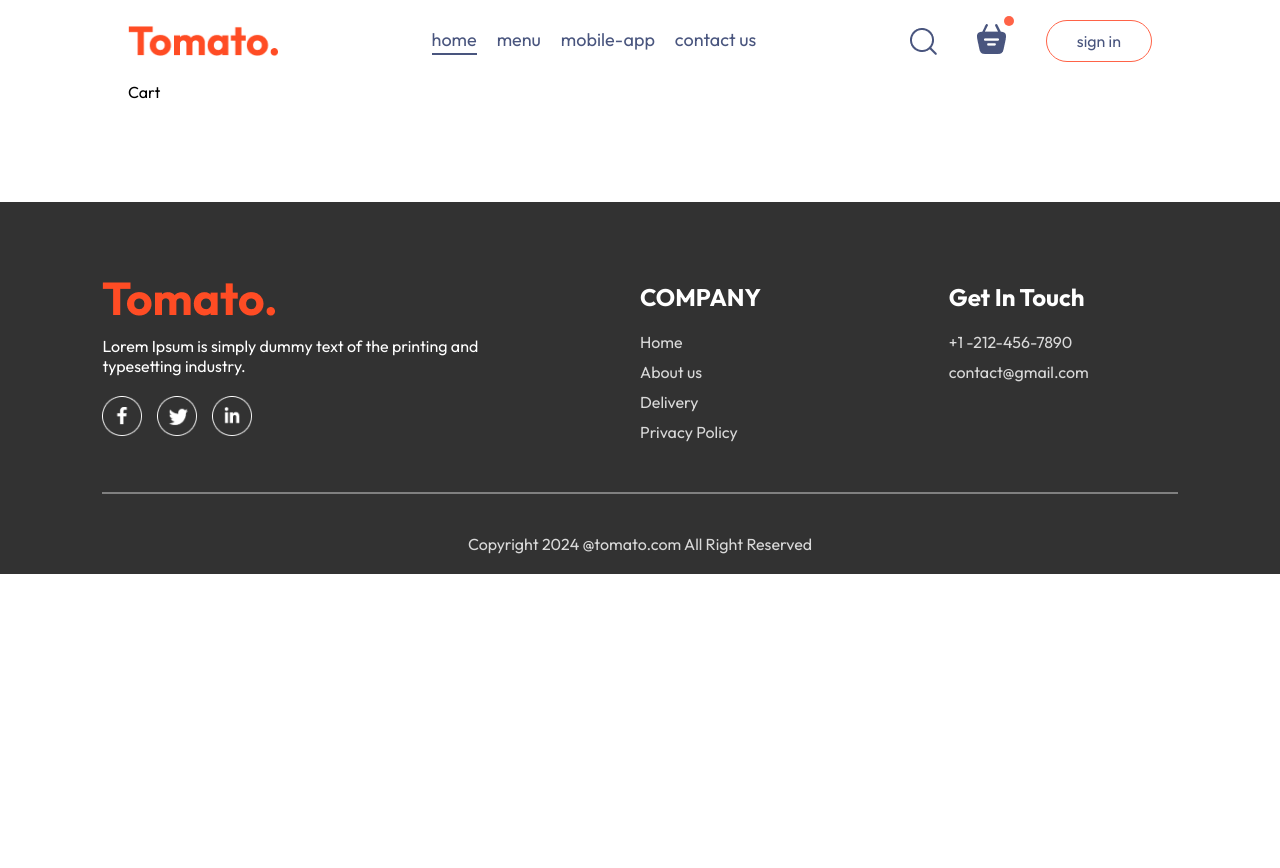
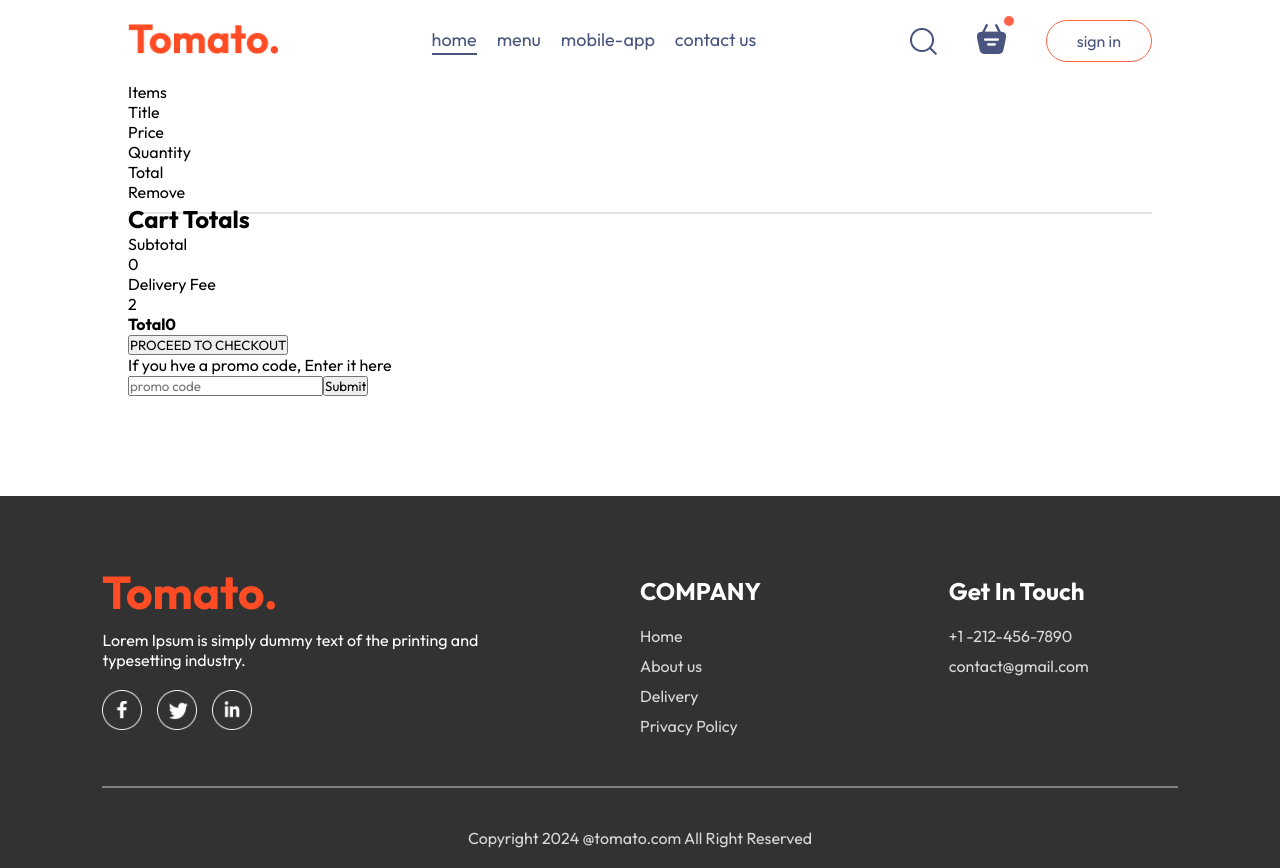
Before and after one commit to dacharch/Food-Website_PureCSS, a React (Create React App) app: page /cart in a window 1280 px wide. Before the commit the page ends 800 px from the top, so only its background shows below. Built offline with nearby package versions, Linux system fonts and the light colour scheme.

Commit message:
Bugs Fixing

```diff
--- a/src/components/FoodDisplay/FoodDisplay.js
+++ b/src/components/FoodDisplay/FoodDisplay.js
@@ -1,13 +1,16 @@
 import React, { useContext } from 'react'
+
+import FoodItem from '../FoodItem/FoodItem';
 import "./FoodDisplay.css"
-import { StoreContext } from '../../context/StoreContext'
-import FoodItem from '../FoodItem/FoodItem';
+import { ContextState } from '../../context/StoreContext';
+
+
 
 
 
 const FoodDisplay = ({category}) => {
 
-  const {food_list} = useContext(StoreContext) ;
+  const {food_list} = ContextState() ;
 
   return (
     <div className='food-display' id="food-display">
--- a/src/components/FoodItem/FoodItem.js
+++ b/src/components/FoodItem/FoodItem.js
@@ -1,12 +1,12 @@
 import React, {useContext} from 'react'
 
 import { assets } from '../../assets/assets'
-import { StoreContext } from '../../context/StoreContext';
+import { ContextState} from '../../context/StoreContext';
 import "./FoodItem.css";
 
 const FoodItem = ({id,name,price,description,image}) => {
 
- const {cartItems,addToCart,removeFromCart} = useContext(StoreContext) ;
+ const {cartItems,addToCart,removeFromCart} = ContextState() ;
 
   return (
     <div className='food-item'>
--- a/src/components/NavBar/NavBar.js
+++ b/src/components/NavBar/NavBar.js
@@ -9,26 +9,54 @@
   const [menu,setMenu] =useState("home") ;
 
   return (
-    <div className='navbar'>
-        <img src={assets.logo} alt="" className='logo' />
-        <ul className='navbar-menu'>
-            <Link to="/" onClick={()=>setMenu("home")} className={menu==="home"?"active":""}>home</Link>
-            <a href="#explore-menu" onClick={()=>setMenu("menu")}className={menu==="menu"?"active":""}>menu</a>
-            <a  href="#app-download"onClick={()=>setMenu("mobile-app")}className={menu==="mobile-app"?"active":""}>mobile-app</a>
-            <a href="#footer"onClick={()=>setMenu("contact-us")}className={menu ==="contact-us"?"active":""}>contact us</a>
-        </ul>
+    <div className="navbar">
+      <Link to="/">
+        <img src={assets.logo} alt="" className="logo" />
+      </Link>
+      <ul className="navbar-menu">
+        <Link
+          to="/"
+          onClick={() => setMenu("home")}
+          className={menu === "home" ? "active" : ""}
+        >
+          home
+        </Link>
+        <a
+          href="#explore-menu"
+          onClick={() => setMenu("menu")}
+          className={menu === "menu" ? "active" : ""}
+        >
+          menu
+        </a>
+        <a
+          href="#app-download"
+          onClick={() => setMenu("mobile-app")}
+          className={menu === "mobile-app" ? "active" : ""}
+        >
+          mobile-app
+        </a>
+        <a
+          href="#footer"
+          onClick={() => setMenu("contact-us")}
+          className={menu === "contact-us" ? "active" : ""}
+        >
+          contact us
+        </a>
+      </ul>
 
-        <div className='navbar-right'>
-           <img src={assets.search_icon} alt="" />
-           <div className='navbar-search-icon'>
-            <img src={assets.basket_icon} alt=""/>
-            <div className='dot'> </div>
-           </div>
-           <button onClick={()=>setShowLogin(true)}>sign in</button>
+      <div className="navbar-right">
+        <img src={assets.search_icon} alt="" />
+        <div className="navbar-search-icon">
+          <Link to="/cart">
+            <img src={assets.basket_icon} alt="" />
+          </Link>
+
+          <div className="dot"> </div>
         </div>
-
+        <button onClick={() => setShowLogin(true)}>sign in</button>
+      </div>
     </div>
-  )
+  );
 }
 
 export default NavBar
--- a/src/components/pages/Cart/Cart.css
+++ b/src/components/pages/Cart/Cart.css
@@ -0,0 +1,96 @@
+.cart{
+    margin-top:100px ;
+
+}
+.cart-items-title{
+    display: grid;
+    grid-template-columns: 1fr 1.5fr 1fr 1fr 1fr 0.5fr;
+    align-items: center;
+    color:gray ;
+    font-size: max(1vw,12px);
+
+}
+.cart-items-item{
+    margin:10px 0px ;
+    color:black ;
+}
+.cart-items-item img{
+    width:50px ;
+}
+.cart hr{
+    height: 1px;
+    background-color: #e2e2e2;
+    border: none;
+}
+.cart-items-item .cross{
+    cursor: pointer;
+}
+
+.cart-bottom{
+    margin:80px ;
+    display: flex;
+    justify-content: space-between;
+    gap:max(12vw,20px) ;
+}
+.cart-total{
+    flex:1 ;
+    display: flex;
+    flex-direction: column;
+    gap:20px ;
+}
+.cart-total-details{
+    display: flex ;
+    justify-content: space-between;
+    color:#555 ;
+}
+.cart-total hr{
+    margin:10px 0px;
+}
+.cart-total button{
+    border:none ;
+    color:white ;
+    background-color: tomato;
+    width:max(15vw,200px) ;
+    padding:12px 0px ;
+    border-radius: 4px;
+    cursor: pointer;
+}
+.cart-promocode{
+    flex:1 ;
+}
+.cart-promocode p{
+    color:#555 ;
+
+}
+.cart-promocode-input {
+    margin-top:10px;
+    display:flex ;
+    justify-content: space-between;
+    align-items: center;
+    background-color: #eaeaea;
+    border-radius: 4px;
+}
+.cart-promocode-input input{
+    background: transparent;
+    border: none;
+    outline: none;
+    padding-left:10px ;
+}
+.cart-promocode-input button{
+    width:max(10vw,150px) ;
+    padding:12px 5px ;
+    background-color:black ;
+    border:none ;
+    color:white ;
+    border-radius: 4px;
+
+}
+
+@media (max-width:750px){
+    .cart-bottom{
+        flex-direction: column-reverse;
+    }
+    .cart-promocode{
+        justify-content: start;
+    }
+}
--- a/src/components/pages/Cart/Cart.js
+++ b/src/components/pages/Cart/Cart.js
@@ -1,9 +1,74 @@
-import React from 'react'
+import React, { useContext } from 'react'
 
+import  { ContextState } from "../../../context/StoreContext"
 
 
 export const Cart = () => {
+  const{cartItems,removeFromCart ,food_list } = ContextState() ;
+
   return (
-    <div>Cart</div>
-  )
+    <div className="cart">
+      <div className="cart-items">
+        <div className="cart-items-title">
+          <p>Items</p>
+          <p>Title</p>
+          <p>Price</p>
+          <p>Quantity</p>
+          <p>Total</p>
+          <p>Remove</p>
+        </div>
+        <br />
+        <hr />
+        {food_list.map((item, index) => {
+          if (cartItems[item._id] > 0) {
+            return (
+              <div>
+                <div className="cart-items-title cart-items-item">
+                  <img src={item.image} alt="" />
+                  <p>{item.name}</p>
+                  <p>${item.price}</p>
+                  <p>{cartItems[item.id]}</p>
+                  <p>{item.price * cartItems[item._id]}</p>
+                  <p onClick={() => removeFromCart(item._id)} className="cross">
+                    x
+                  </p>
+                </div>
+                <hr />
+              </div>
+            );
+          }
+        })}
+      </div>
+      <div className="cart-bottom">
+        <div className="cart-total">
+          <h2>Cart Totals</h2>
+          <div>
+            <div className="cart-total-details">
+              <p>Subtotal</p>
+              <p>{0}</p>
+            </div>
+            <div className="cart-total-details">
+              <p>Delivery Fee</p>
+              <p>{2}</p>
+            </div>
+            <div className="cart-total-details">
+              <b>Total</b>
+              <b>{0}</b>
+            </div>
+          </div>
+          <button>PROCEED TO CHECKOUT</button>
+        </div>
+        <div className='cart-promocode'>
+           <div>
+              <p>If you hve a promo code, Enter it here</p>
+              <div className='cart-promocode-input'>
+                  <input type="text"  placeholder='promo code'/>
+                  <button>Submit</button>
+              </div>
+           </div>
+
+        </div>
+      </div>
+    </div>
+  );
 }
--- a/src/components/pages/PlaceOrder/PlaceOrder.js
+++ b/src/components/pages/PlaceOrder/PlaceOrder.js
@@ -3,9 +3,8 @@
 
 
 const PlaceOrder = () => {
-  return (
-    <div>PlaceOrder</div>
-  )
+
+  return <div>PlaceOrder</div>;
 }
 
 export default PlaceOrder
--- a/src/context/StoreContext.js
+++ b/src/context/StoreContext.js
@@ -1,10 +1,10 @@
-import { createContext, useEffect, useState } from "react";
+import { createContext, useContext, useState } from "react";
 import { food_list } from "../assets/assets";
 
 
-export const StoreContext = createContext() ;
+const StoreContext = createContext() ;
 
-const StoreContextProvider = (props) =>{
+const StoreContextProvider = ({children}) =>{
 
     const [cartItems,setCartItems] = useState({}) ;
 
@@ -20,25 +20,26 @@
       setCartItems((prev)=>({...prev,[itemId]:prev[itemId]-1}))
     }
 
-    useEffect(()=>{
-       console.log(cartItems) ;
-    },[])
 
 
 
-     const contextValue ={
-        food_list,
-        cartItems,
-        setCartItems,
-        addToCart,
-        removeFromCart
-     }
+     const contextValue = {
+       cartItems,
+       food_list,
+       setCartItems,
+       addToCart,
+       removeFromCart,
+     };
 
      return(
          <StoreContext.Provider value={contextValue}>
-             {props.children}
+             {children}
          </StoreContext.Provider>
      )
 }
 
+export function ContextState(){
+  return useContext(StoreContext);
+}
+
 export default StoreContextProvider ;
--- a/src/index.js
+++ b/src/index.js
@@ -7,11 +7,9 @@
 
 const root = ReactDOM.createRoot(document.getElementById('root'));
 root.render(
-  <React.StrictMode>
+  <StoreContextProvider>
     <BrowserRouter>
-      <StoreContextProvider>
-        <App />
-      </StoreContextProvider>
+      <App />
     </BrowserRouter>
-  </React.StrictMode>
+  </StoreContextProvider>
 );
```
